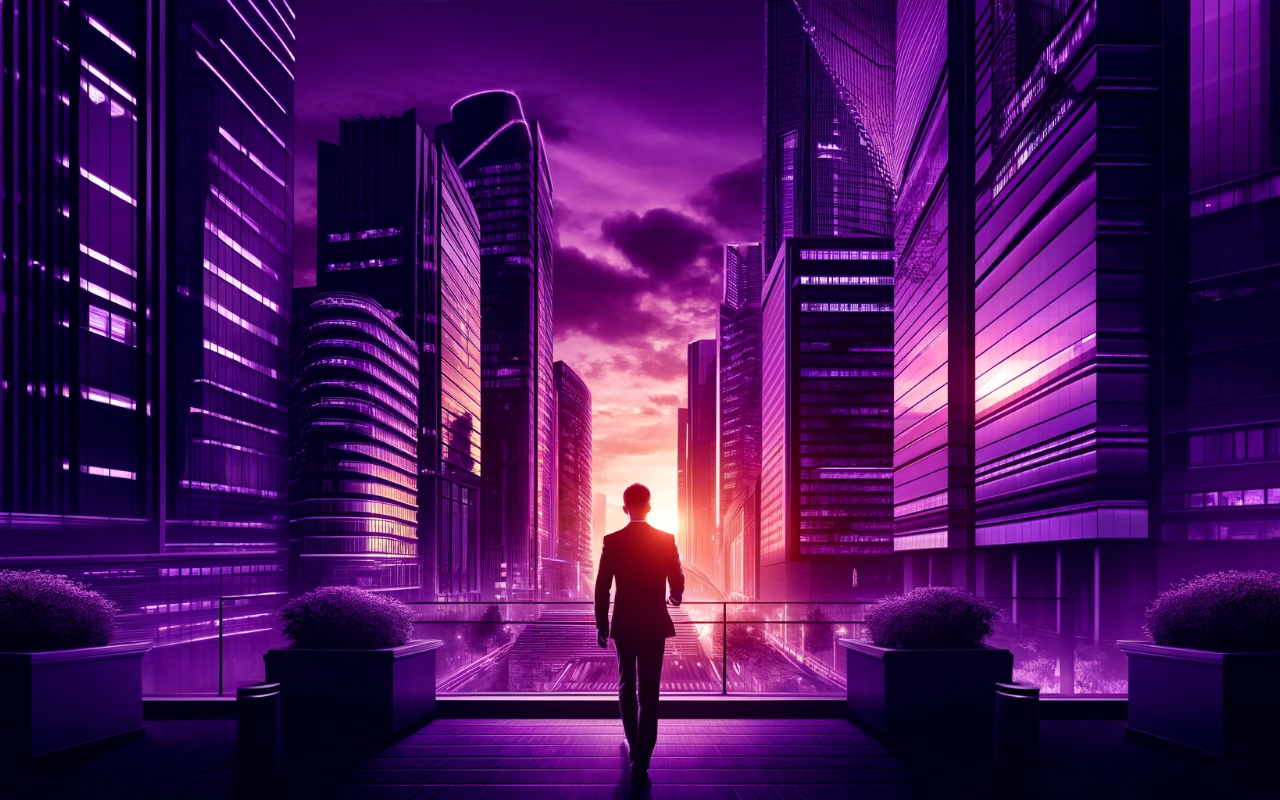
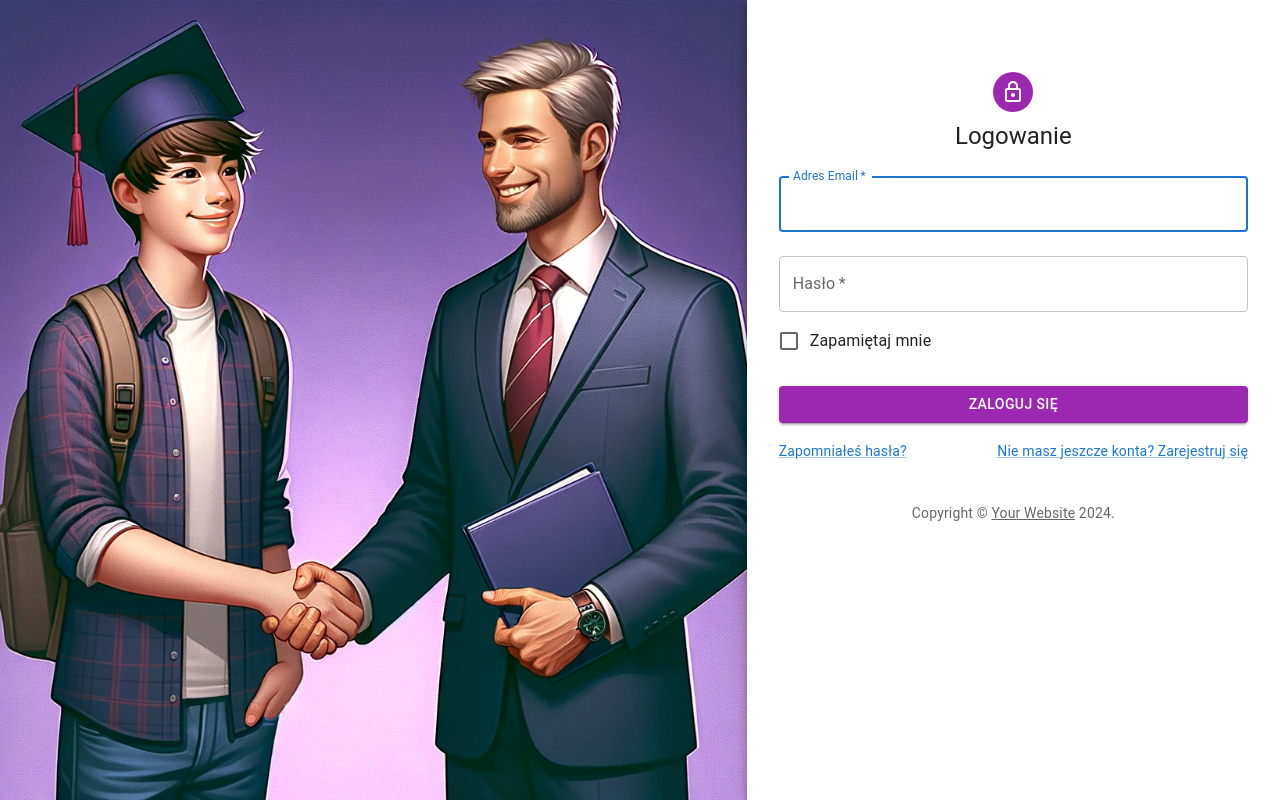
Before and after one commit to LukaszWitt/EDULINK2, a Next.js app: page /signin in a window 1280 px wide. Before the commit this address had no page. Built offline with nearby package versions, Linux system fonts and the light colour scheme.

Commit message:
zrobione logowanie

```diff
--- a/components/Background.tsx
+++ b/components/Background.tsx
@@ -11,7 +11,7 @@
         top: "0",
         left: "0",
         backgroundSize: "cover",
-        backgroundImage: `url("/images/grafika3.webp")`,
+        // backgroundImage: `url("/images/grafika3.webp")`,
         backgroundPosition: "center",
         backgroundRepeat: "no-repeat",
         width: "100%",
--- a/pages/index.tsx
+++ b/pages/index.tsx
@@ -2,8 +2,7 @@
 import Image from "next/image";
 
 import { Box } from "@mui/material";
-import Background from "@/components/Background";
-import m from '../public/images/grafika2.webp'
+
 
 export default function Home() {
   return (
--- /dev/null
+++ b/pages/signin.tsx
@@ -0,0 +1,135 @@
+import * as React from 'react';
+import Avatar from '@mui/material/Avatar';
+import Button from '@mui/material/Button';
+import CssBaseline from '@mui/material/CssBaseline';
+import TextField from '@mui/material/TextField';
+import FormControlLabel from '@mui/material/FormControlLabel';
+import Checkbox from '@mui/material/Checkbox';
+import Link from '@mui/material/Link';
+import Paper from '@mui/material/Paper';
+import Box from '@mui/material/Box';
+import Grid from '@mui/material/Grid';
+import LockOutlinedIcon from '@mui/icons-material/LockOutlined';
+import Typography from '@mui/material/Typography';
+import { createTheme, ThemeProvider } from '@mui/material/styles';
+// import graphics from "../public/images/grafika4.webp";
+
+function Copyright(props: any) {
+  return (
+    <Typography variant="body2" color="text.secondary" align="center" {...props}>
+      {'Copyright © '}
+      <Link color="inherit" href="https://mui.com/">
+        Your Website
+      </Link>{' '}
+      {new Date().getFullYear()}
+      {'.'}
+    </Typography>
+  );
+}
+
+// TODO remove, this demo shouldn't need to reset the theme.
+const defaultTheme = createTheme();
+
+export default function SignInSide() {
+  const handleSubmit = (event: React.FormEvent<HTMLFormElement>) => {
+    event.preventDefault();
+    const data = new FormData(event.currentTarget);
+    console.log({
+      email: data.get('email'),
+      password: data.get('password'),
+    });
+  };
+
+  return (
+    <ThemeProvider theme={defaultTheme}>
+      <Grid container component="main" sx={{ height: '100vh' }}>
+        <CssBaseline />
+        <Grid
+          item
+          xs={false}
+          sm={4}
+          md={7}
+          sx={{
+            backgroundImage: 'url("/images/signinimage.webp")',
+            backgroundRepeat: 'no-repeat',
+            backgroundColor: (t) =>
+              t.palette.mode === 'light' ? t.palette.grey[50] : t.palette.grey[900],
+            backgroundSize: 'cover',
+            backgroundPosition: 'center',
+            display: 'flex',
+            height: 'auto',
+            width: 'auto',
+            justifyContent: 'center',
+            alignItems: 'center',
+          }}
+        />
+        <Grid item xs={12} sm={8} md={5} component={Paper} elevation={6} square>
+          <Box
+            sx={{
+              my: 8,
+              mx: 4,
+              display: 'flex',
+              flexDirection: 'column',
+              alignItems: 'center',
+              height: 'auto',
+            }}
+          >
+            <Avatar sx={{ m: 1, bgcolor: 'secondary.main' }}>
+              <LockOutlinedIcon />
+            </Avatar>
+            <Typography component="h1" variant="h5">
+              Logowanie
+            </Typography>
+            <Box component="form" noValidate onSubmit={handleSubmit} sx={{ mt: 1 }}>
+              <TextField
+                margin="normal"
+                required
+                fullWidth
+                id="email"
+                label="Adres Email"
+                name="email"
+                autoComplete="email"
+                autoFocus
+              />
+              <TextField
+                margin="normal"
+                required
+                fullWidth
+                name="password"
+                label="Hasło"
+                type="password"
+                id="password"
+                autoComplete="current-password"
+              />
+              <FormControlLabel
+                control={<Checkbox value="remember" color="secondary" />}
+                label="Zapamiętaj mnie"
+              />
+              <Button
+                type="submit"
+                fullWidth
+                variant="contained"
+                sx={{ mt: 3, mb: 2, backgroundColor: '#9C27B0' }}
+              >
+                Zaloguj się
+              </Button>
+              <Grid container>
+                <Grid item xs>
+                  <Link href="#" variant="body2">
+                    Zapomniałeś hasła?
+                  </Link>
+                </Grid>
+                <Grid item>
+                  <Link href="#" variant="body2" >
+                    {'Nie masz jeszcze konta? Zarejestruj się'}
+                  </Link>
+                </Grid>
+              </Grid>
+              <Copyright sx={{ mt: 5 }} />
+            </Box>
+          </Box>
+        </Grid>
+      </Grid>
+    </ThemeProvider>
+  );
+}
```
Also changed, not shown: pages/signout.tsx (added, +135 -0 lines), public/images/signinimage.webp (added).
